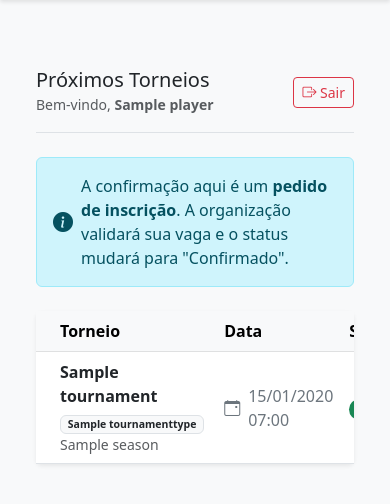
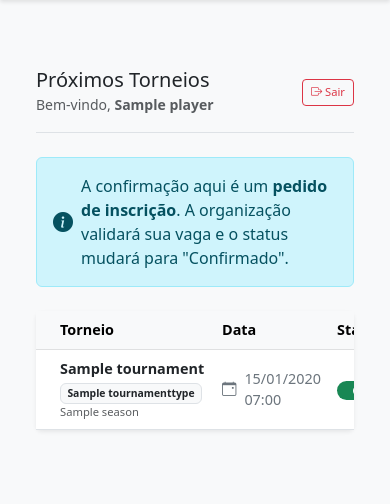
Before and after one commit to verisfabiano/poker-ranking, a Django app: page /jogador/torneios/ in a window 390 px wide. Shown: the part 83-587 px from the top of the page. Run offline with Django 5.2, Linux system fonts and the light colour scheme; a user stored in the database is signed in; tables that the repository leaves empty hold one stand-in row (values such as "Sample post"); grey boxes marked "Sample" are stand-in pictures; parts of the project's set-up code (start-up, migrations or seed data) failed here and were passed over.

Commit message:
Otimização mobile player templates: player_home.html e player_tournaments.html
- Adicionado media queries para player_home.html
- Responsivo para 3 breakpoints (576px mobile, 577-992px tablet, 993px desktop)
- player_home.html: h2/h5 adaptive font sizes, card spacing reduzido, row gutter menor
- player_tournaments.html: table font size reduzido, buttons e badges compactos em mobile
- Mantém padrão de responsividade usado nas páginas admin

```diff
--- a/core/templates/player_tournaments.html
+++ b/core/templates/player_tournaments.html
@@ -1,6 +1,22 @@
 {% extends 'base.html' %}
 
 {% block title %}Próximos Torneios{% endblock %}
+
+{% block extra_css %}
+<style>
+    @media (max-width: 576px) {
+        h2 { font-size: 1.25rem; }
+        .table { font-size: 0.8rem; }
+        .small { font-size: 0.7rem !important; }
+        .btn-sm { padding: 0.25rem 0.5rem; font-size: 0.7rem; }
+        .badge { font-size: 0.65rem; padding: 0.25rem 0.4rem; }
+    }
+
+    @media (max-width: 992px) {
+        .table { font-size: 0.9rem; }
+    }
+</style>
+{% endblock %}
 
 {% block content %}
 <div class="container mt-4">
```
Also changed, not shown: core/templates/player_home.html (+12 -0 lines).
